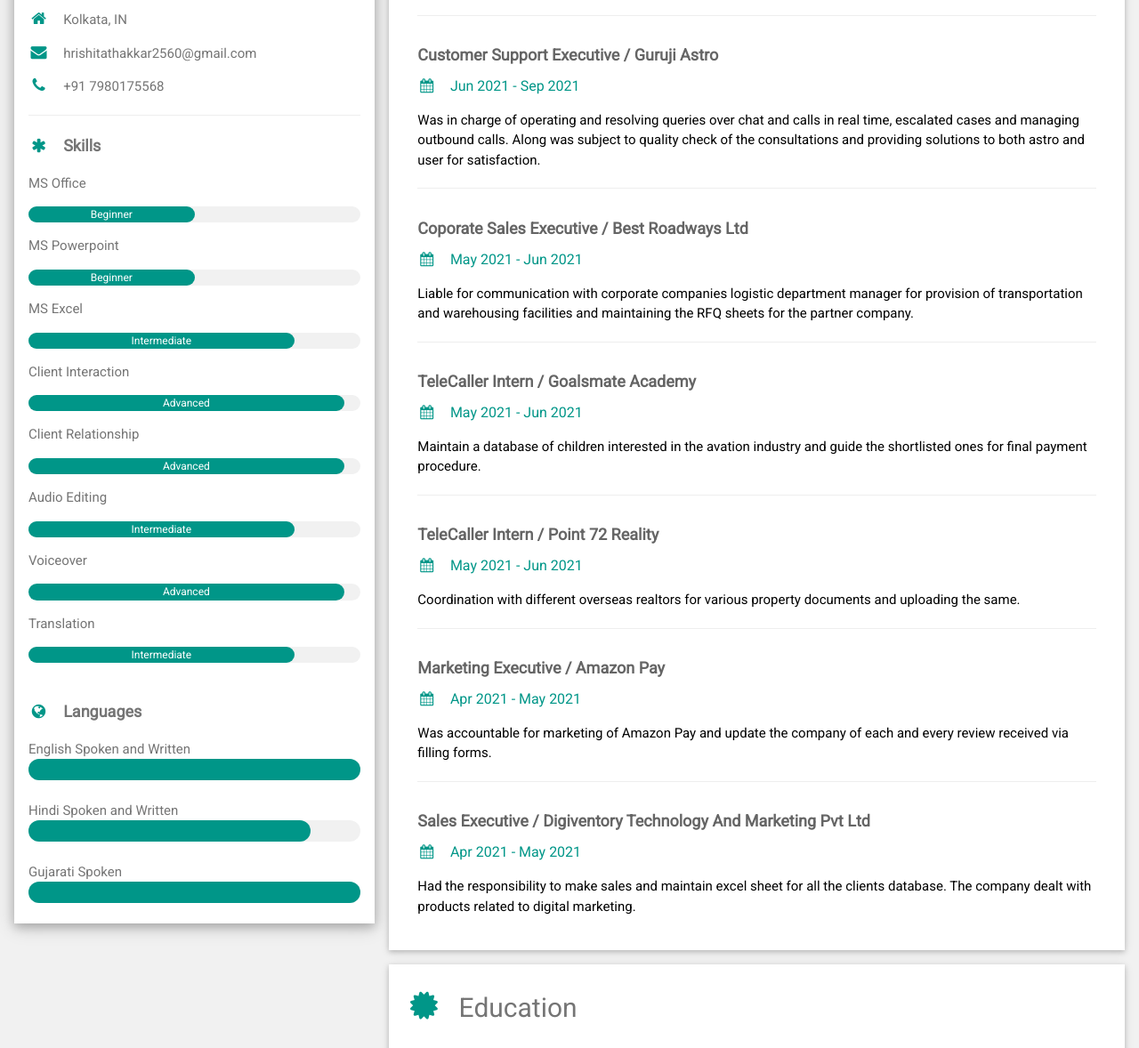
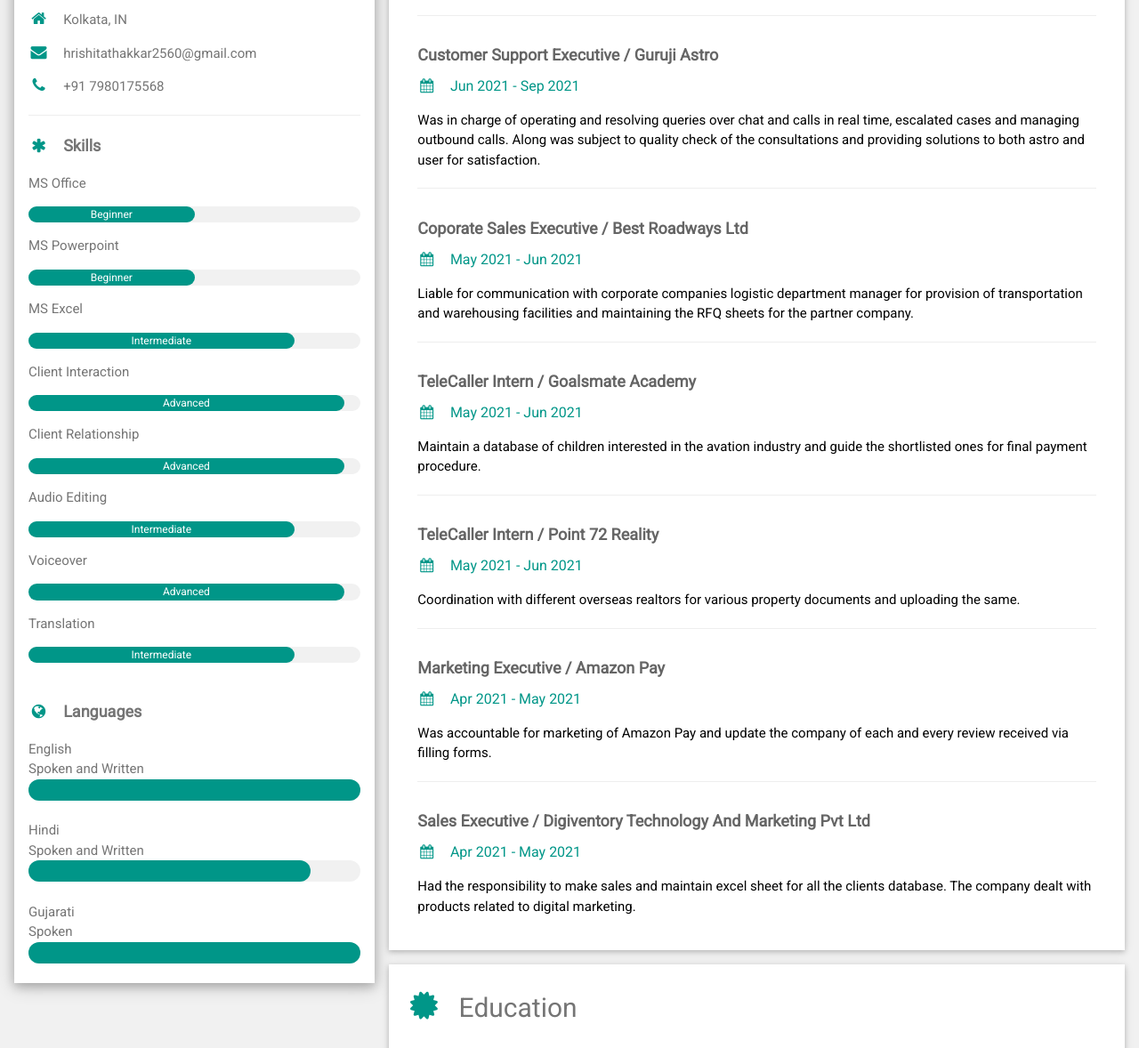
Before and after one commit to hrishitathakkar/personal-website, a plain HTML site: page index.html in a window 1280 px wide. Shown: the part 420-1598 px from the top of the page at 89% size. Drawn offline with nearby package versions, Linux system fonts and the light colour scheme.

Commit message:
Update index.html

```diff
--- a/index.html
+++ b/index.html
@@ -74,19 +74,19 @@ html,body,h1,h2,h3,h4,h5,h6 {font-family: "Roboto", sans-serif}
           <br>
 
           <p class="w3-large w3-text-theme"><b><i class="fa fa-globe fa-fw w3-margin-right w3-text-teal"></i>Languages</b></p>
-          <span>English
+          <span>English<br>
             Spoken and Written
           </span>
           <div class="w3-light-grey w3-round-xlarge">
             <div class="w3-round-xlarge w3-teal" style="height:24px;width:100%"></div>
           </div><br>
-          <span>Hindi
+          <span>Hindi<br>
             Spoken and Written
           </span>
           <div class="w3-light-grey w3-round-xlarge">
             <div class="w3-round-xlarge w3-teal" style="height:24px;width:85%"></div>
           </div><br>
-          <span>Gujarati
+          <span>Gujarati<br>
             Spoken
           </span>
           <div class="w3-light-grey w3-round-xlarge">
```
